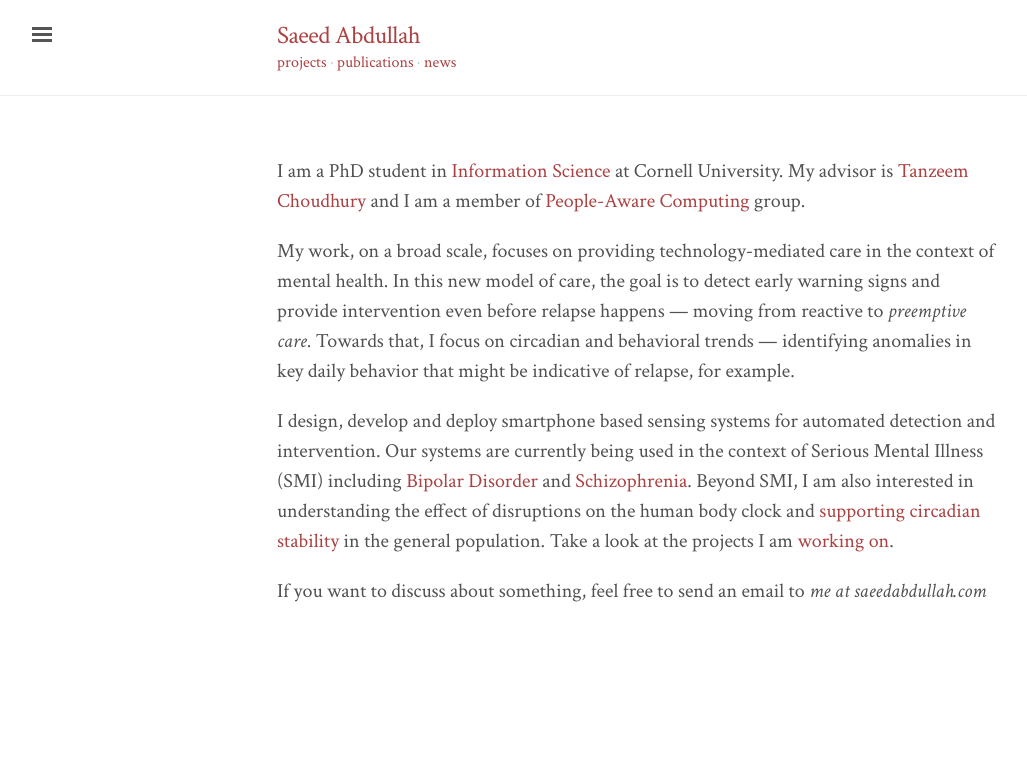
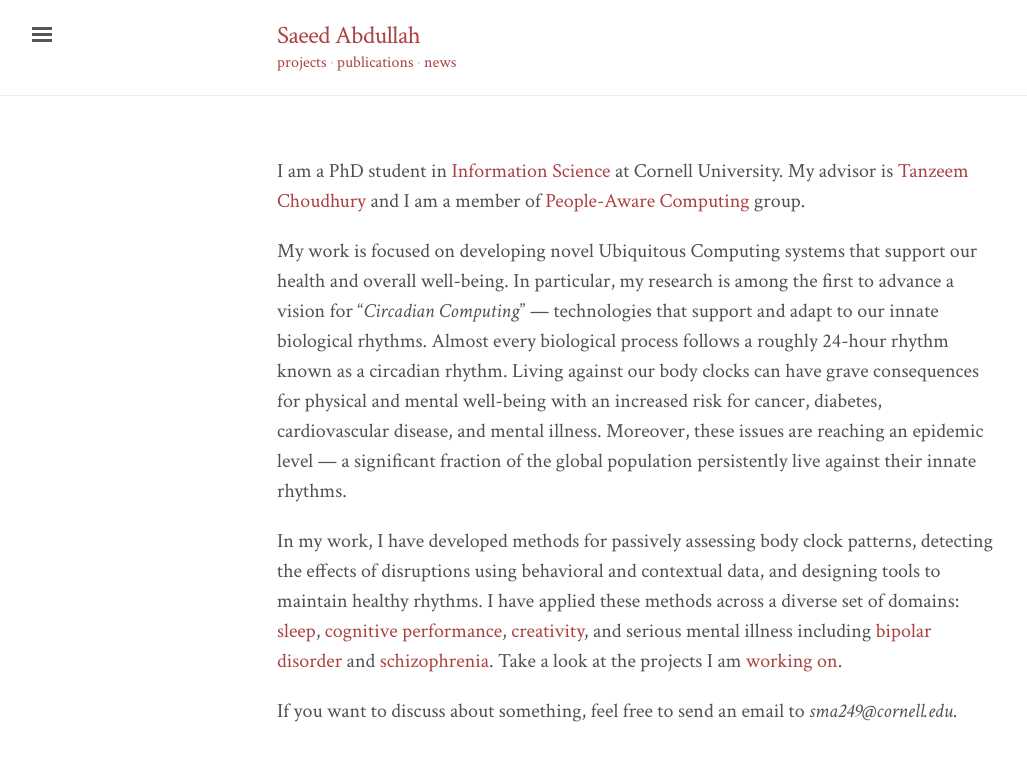
Before and after one commit to saeed-abdullah/saeed-abdullah.github.io, a Jekyll site: the page built from index.markdown, in a window 1280 px wide. Shown: the top 761 px of the page, without its empty margins (3-1030 px from the left). Built offline with Jekyll 4.4.1, drawn with Linux system fonts in a browser that asks for light colours.

Commit message:
Changes landing page

```diff
--- a/index.markdown
+++ b/index.markdown
@@ -7,25 +7,29 @@ I am a PhD student in [Information Science][info-sci] at Cornell University.
 My advisor is [Tanzeem Choudhury][tanzeem] and I am a member of
 [People-Aware Computing][pac-group] group.
 
-My work, on a broad scale, focuses on providing technology-mediated care in
-the context of mental health. In this new model of care, the goal is to detect
-early warning signs and provide intervention even before relapse happens ---
-moving from reactive to _preemptive care_. Towards that, I focus on circadian
-and behavioral trends --- identifying anomalies in key daily behavior that
-might be indicative of relapse, for example.
+My work is focused on developing novel Ubiquitous Computing systems that
+support our health and overall well-being. In particular, my research is among
+the first to advance a vision for “_Circadian Computing_” — technologies
+that support and adapt to our innate biological rhythms. Almost every
+biological process follows a roughly 24-hour rhythm known as a circadian rhythm.
+Living against our body clocks can have grave consequences for physical and
+mental well-being with an increased risk for cancer, diabetes, cardiovascular
+disease, and mental illness. Moreover, these issues are reaching an epidemic
+level — a significant fraction of the global population persistently live
+against their innate rhythms.
 
-I design, develop and deploy smartphone based sensing systems for automated
-detection and intervention. Our systems are currently being used in the
-context of Serious Mental Illness (SMI) including
-[Bipolar Disorder][moodrhythm-project] and [Schizophrenia][eureka-project].
-Beyond SMI, I am also interested in understanding the effect of disruptions
-on the human body clock and [supporting circadian stability][clockwise-project]
-in the general population. Take a look at the projects I am
+In my work, I have developed methods for passively assessing body clock
+patterns, detecting the effects of disruptions using behavioral and
+contextual data, and designing tools to maintain healthy rhythms.
+I have applied these methods across a diverse set of domains: [sleep][sleep],
+[cognitive performance][alertness], [creativity][creativity], and
+serious mental illness including [bipolar disorder][moodrhythm-project] and
+[schizophrenia][eureka-project]. Take a look at the projects I am
 [working on](/projects).
 
 
 If you want to discuss about something, feel free to send an email to
-_me at saeedabdullah.com_
+_sma249@cornell.edu_.
 
 [info-sci]: http://infosci.cornell.edu/
 [pac-group]: http://pac.cs.cornell.edu/
@@ -33,3 +37,6 @@ _me at saeedabdullah.com_
 [clockwise-project]: projects/clockwise.html
 [moodrhythm-project]: projects/mood-rhythm.html
 [eureka-project]: projects/eureka.html
+[alertness]: projects/alertness-performance.html
+[creativity]: projects/creativity.html
+[sleep]: projects/cr-distruption-phone-sensing.html
```
